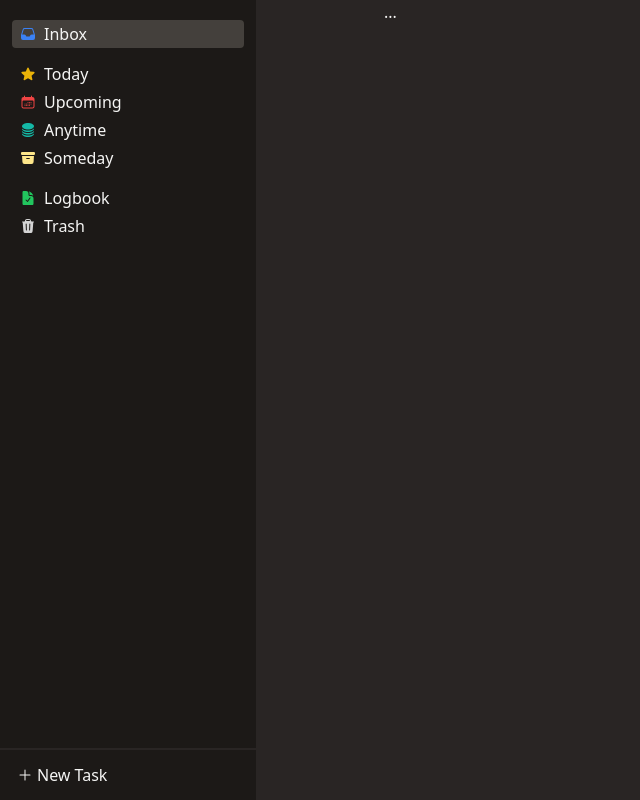
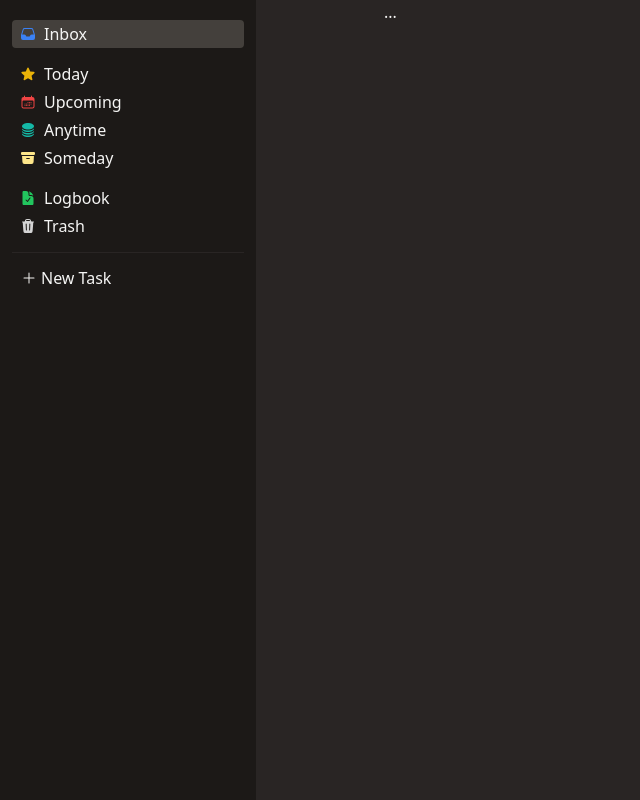
Before and after one commit to crockeo/tasksrus, a React (Vite) app: page / in a window 1280 px wide. Shown: the whole page, without its empty margins (0-640 px from the left). Built offline with nearby package versions, Linux system fonts and the light colour scheme.

Commit message:
move sideview out to its own home

```diff
--- a/src/App.tsx
+++ b/src/App.tsx
@@ -1,14 +1,12 @@
 import classNames from "classnames";
-import { PlusIcon } from "@heroicons/react/24/solid";
 import { invoke } from "@tauri-apps/api/tauri";
 import { useEffect, useState } from "react";
 import { useHotkeys } from "react-hotkeys-hook";
 
-import Button from "./Button.tsx";
+import SideView from "./SideView.tsx";
 import MainView from "./MainView.tsx";
 import SearchView from "./SearchView.tsx";
 import { Task, Mode, View } from "./types.ts";
-import { getIconForMode } from "./icons.tsx";
 
 function App() {
   const [currentView, setCurrentView] = useState(Mode.Inbox as View);
@@ -51,125 +49,31 @@ function App() {
   }
 
   return (
-    <div className="grid grid-cols-5 w-screen h-screen text-base text-stone-100">
+    <div
+      className={classNames(
+        "grid",
+        "grid-cols-5",
+        "overflow-y-hidden",
+        "text-base",
+        "text-stone-100",
+        "w-screen",
+      )}
+    >
       <SearchView shown={searchShown} setShown={setSearchShown} />
 
-      <div className="flex flex-col bg-stone-900 col-span-1 h-screen">
-        <div className="flex-1 flex flex-col overflow-y-hidden px-3 py-5">
-          <div>
-            <Category mode={Mode.Inbox} currentView={currentView} setCurrentView={setCurrentView} />
-
-            <div className="my-3"></div>
-
-            <Category mode={Mode.Today} currentView={currentView} setCurrentView={setCurrentView} />
-            <Category mode={Mode.Upcoming} currentView={currentView} setCurrentView={setCurrentView} />
-            <Category mode={Mode.Anytime} currentView={currentView} setCurrentView={setCurrentView} />
-            <Category mode={Mode.Someday} currentView={currentView} setCurrentView={setCurrentView} />
-
-            <div className="my-3"></div>
-
-            <Category mode={Mode.Logbook} currentView={currentView} setCurrentView={setCurrentView} />
-            <Category mode={Mode.Trash} currentView={currentView} setCurrentView={setCurrentView} />
-
-            <div className="my-3"></div>
-          </div>
-
-          <div className="overflow-y-scroll">
-            {tasks.map((task) =>
-              <CategoryTask
-                key={task.id}
-                task={task}
-                currentView={currentView}
-                setCurrentView={setCurrentView}
-              />
-            )}
-          </div>
-        </div>
-
-        <div className="border-t-2 border-stone-800 p-2">
-          <Button onClick={newTask}>
-            <span className="inline-block"><PlusIcon className="w-4 h-4" /></span>
-            <span className="mx-0.5"></span>
-            <span className="inline">New Task</span>
-          </Button>
-        </div>
+      <div className="bg-stone-900 col-span-1 h-screen">
+        <SideView
+          newTask={newTask}
+          setView={setCurrentView}
+          tasks={tasks}
+          view={currentView}
+        />
       </div>
 
-      <div className="bg-stone-800 col-span-4">
+      <div className="bg-stone-800 col-span-4 h-screen">
         <MainView updateTask={updateTask} view={currentView} />
       </div>
     </div>
   );
 }
-
-interface ICategoryProps {
-  mode: Mode,
-  currentView: View,
-  setCurrentView: (view: View) => void,
-}
-
-function Category(props: ICategoryProps) {
-  let icon = getIconForMode(props.mode);
-  return (
-    <div
-      className={
-        classNames(
-          "cursor-default",
-          "flex",
-          "font-medium",
-          "items-center",
-          "px-2",
-          "py-0.5",
-          "rounded",
-          "select-none",
-          {
-            "bg-stone-700": props.currentView == props.mode,
-          },
-        )
-      }
-      onClick={(_) => props.setCurrentView(props.mode)}
-    >
-      <span className="inline-block w-4 h-4">{icon}</span>
-      <span className="m-1"></span>
-      <span>{props.mode}</span>
-    </div>
-  );
-}
-
-interface ICategoryTaskProps {
-  task: Task,
-  currentView: View,
-  setCurrentView: (view: View) => void,
-}
-
-function CategoryTask(props: ICategoryTaskProps) {
-  // TODO: this text is not 100% centered in its block.
-  // why is that? do we have to tune something about where the text sits relative to its "line"?
-  return (
-    <div
-      className={
-        classNames(
-          "cursor-default",
-          "font-medium",
-          "px-2",
-          "py-0.5",
-          "rounded",
-          "select-none",
-          {
-            "bg-stone-700": props.currentView == props.task.id,
-            "text-stone-400": !props.task.title,
-          },
-        )
-      }
-      onClick={(_) => {
-        props.setCurrentView(props.task.id)
-      }}
-    >
-      {props.task.title.length > 0
-        ? props.task.title
-        : "New Task"}
-    </div>
-  );
-}
-
 export default App;
--- /dev/null
+++ b/src/SideView.tsx
@@ -0,0 +1,128 @@
+import classNames from "classnames";
+import { PlusIcon } from "@heroicons/react/24/solid";
+
+import Button from "./Button.tsx";
+import { Mode, Task, View } from "./types.ts";
+import { getIconForMode } from "./icons.tsx";
+
+export interface ISideViewProps {
+  newTask: () => any,
+  setView: (view: View) => any,
+  tasks: Array<Task>,
+  view: View,
+}
+
+function SideView(props: ISideViewProps) {
+  return (
+    <div className="flex flex-col h-full px-3 py-5">
+      <div>
+        <Category mode={Mode.Inbox} currentView={props.view} setCurrentView={props.setView} />
+
+        <div className="my-3"></div>
+
+        <Category mode={Mode.Today} currentView={props.view} setCurrentView={props.setView} />
+        <Category mode={Mode.Upcoming} currentView={props.view} setCurrentView={props.setView} />
+        <Category mode={Mode.Anytime} currentView={props.view} setCurrentView={props.setView} />
+        <Category mode={Mode.Someday} currentView={props.view} setCurrentView={props.setView} />
+
+        <div className="my-3"></div>
+
+        <Category mode={Mode.Logbook} currentView={props.view} setCurrentView={props.setView} />
+        <Category mode={Mode.Trash} currentView={props.view} setCurrentView={props.setView} />
+
+        <div className="my-3"></div>
+      </div>
+
+      <div className="overflow-y-scroll">
+        {props.tasks.map((task) =>
+          <CategoryTask
+            key={task.id}
+            task={task}
+            currentView={props.view}
+            setCurrentView={props.setView}
+          />
+        )}
+      </div>
+
+      <div className="border-t border-stone-800 pt-2">
+        <Button onClick={props.newTask}>
+          <span className="inline-block"><PlusIcon className="w-4 h-4" /></span>
+          <span className="mx-0.5"></span>
+          <span className="inline">New Task</span>
+        </Button>
+      </div>
+    </div>
+  );
+}
+
+interface ICategoryProps {
+  mode: Mode,
+  currentView: View,
+  setCurrentView: (view: View) => void,
+}
+
+function Category(props: ICategoryProps) {
+  let icon = getIconForMode(props.mode);
+  return (
+    <div
+      className={
+        classNames(
+          "cursor-default",
+          "flex",
+          "font-medium",
+          "items-center",
+          "px-2",
+          "py-0.5",
+          "rounded",
+          "select-none",
+          {
+            "bg-stone-700": props.currentView == props.mode,
+          },
+        )
+      }
+      onClick={(_) => props.setCurrentView(props.mode)}
+    >
+      <span className="inline-block w-4 h-4">{icon}</span>
+      <span className="m-1"></span>
+      <span>{props.mode}</span>
+    </div>
+  );
+}
+
+interface ICategoryTaskProps {
+  task: Task,
+  currentView: View,
+  setCurrentView: (view: View) => void,
+}
+
+function CategoryTask(props: ICategoryTaskProps) {
+  // TODO: this text is not 100% centered in its block.
+  // why is that? do we have to tune something about where the text sits relative to its "line"?
+  return (
+    <div
+      className={
+        classNames(
+          "cursor-default",
+          "font-medium",
+          "px-2",
+          "py-0.5",
+          "rounded",
+          "select-none",
+          {
+            "bg-stone-700": props.currentView == props.task.id,
+            "text-stone-400": !props.task.title,
+          },
+        )
+      }
+      onClick={(_) => {
+        props.setCurrentView(props.task.id)
+      }}
+    >
+      {props.task.title.length > 0
+        ? props.task.title
+        : "New Task"}
+    </div>
+  );
+}
+
+export default SideView;
```
